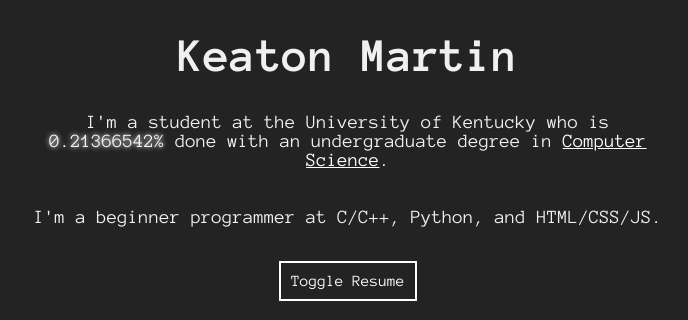
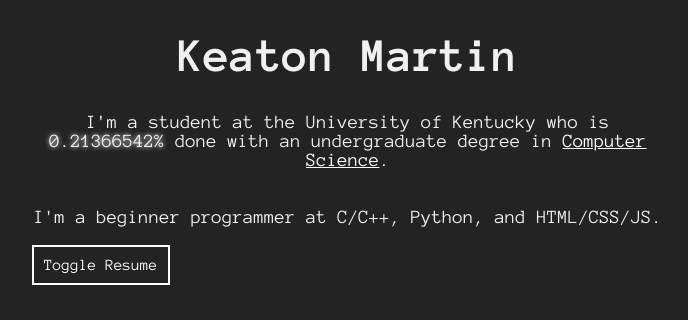
Before and after one commit to keatonmartin/personal-website, a plain HTML site: page index.html in a window 1280 px wide. Shown: the top 320 px of the page, without its empty margins (292-980 px from the left). Drawn offline with nearby package versions, Linux system fonts and the light colour scheme.

Commit message:
Update style.css

```diff
--- a/css/style.css
+++ b/css/style.css
@@ -26,12 +26,8 @@ a {
   width: 50%;
 }
 
-.footer {
-
-}
-
 .btn {
-  margin-top: 1rem;
+  margin-top: 1rem auto;
   font-family: 'Anonymous Pro', monospace;
   font-size: 1rem;
   border-radius: 0;
@@ -39,6 +35,7 @@ a {
   color: white;
   border: 2px solid white;
   padding: 10px;
+  display: block;
 }
 
 .btn:hover {
```
